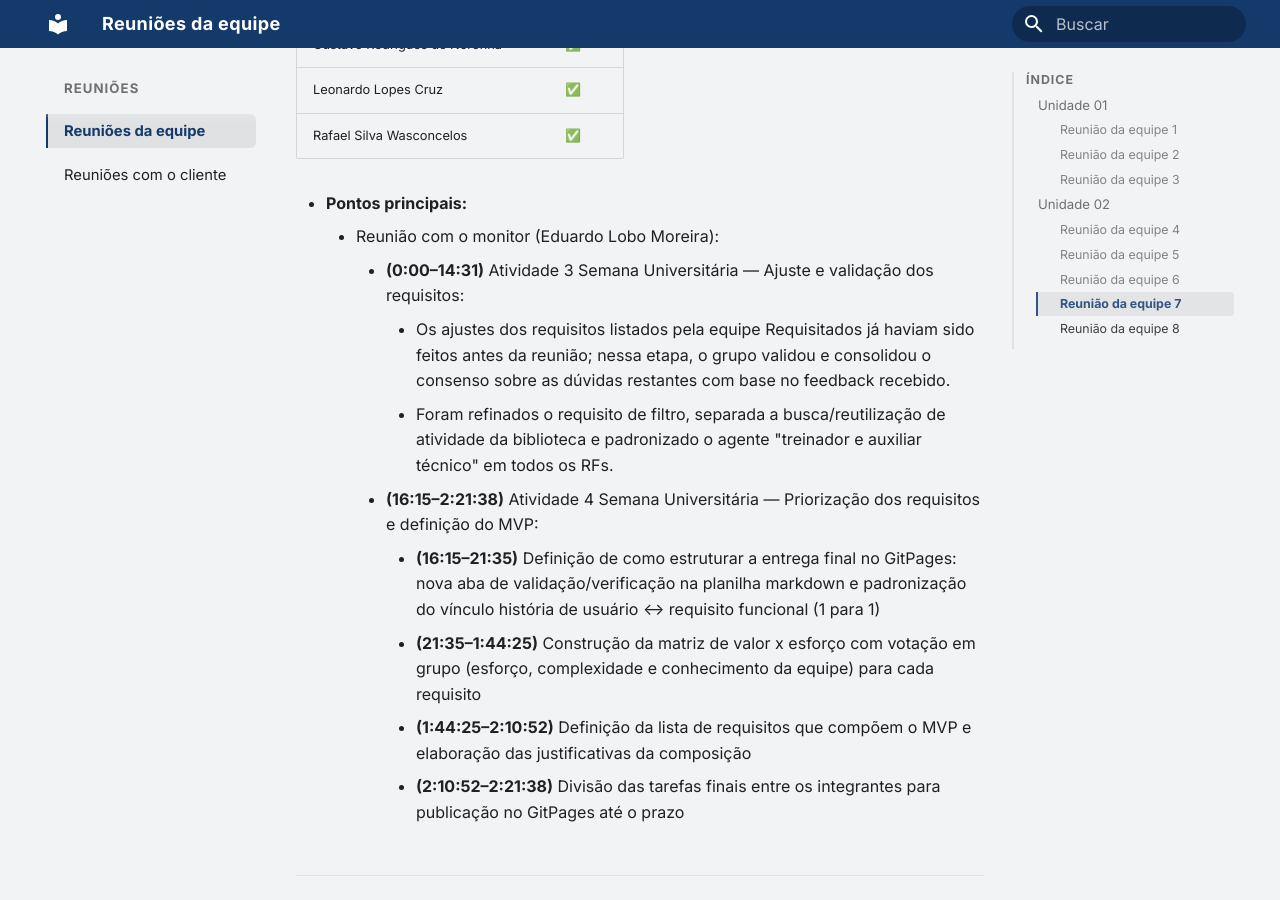
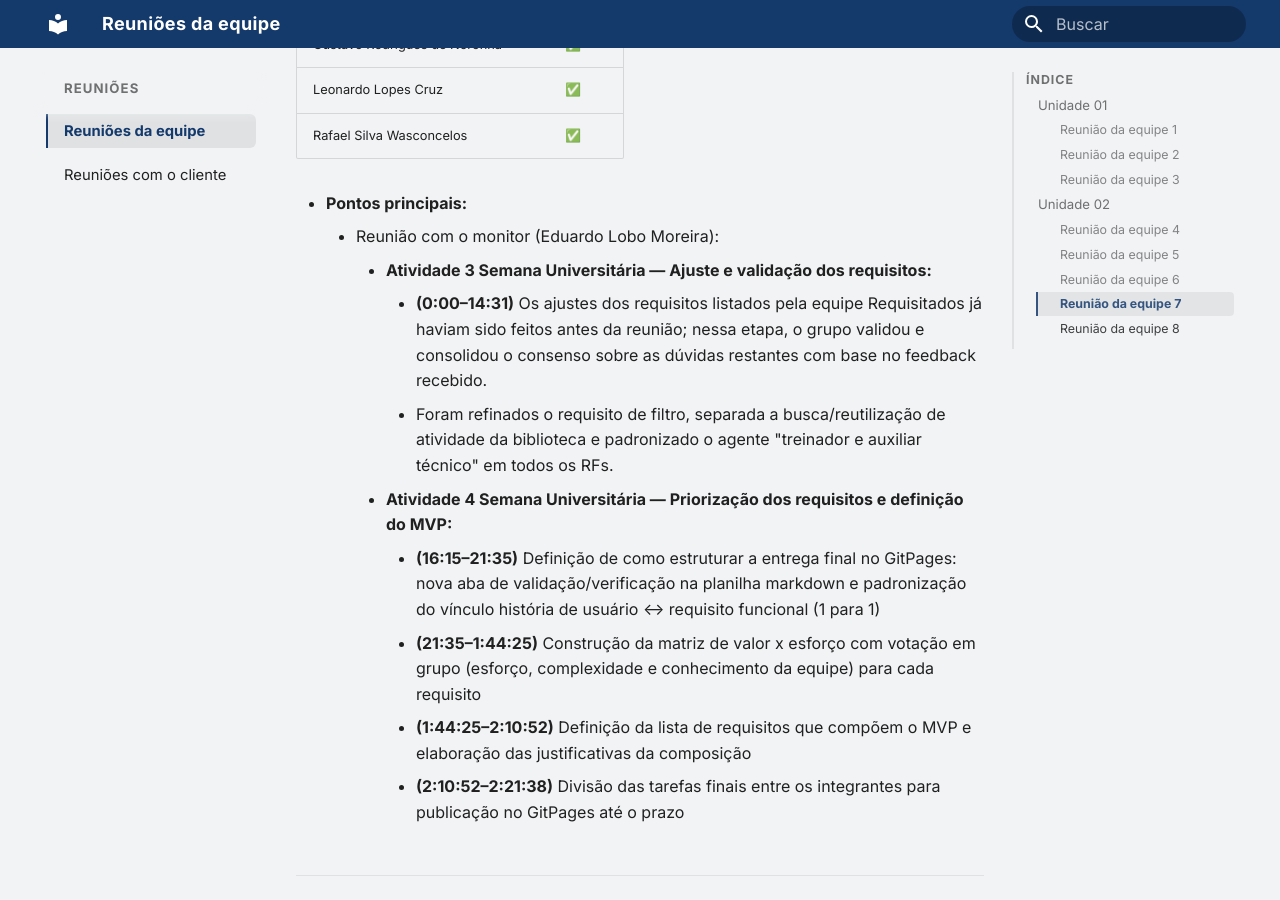
Before and after one commit to mdsreq-fga-unb/REQ-2026.2-T01-FutBoard, an MkDocs documentation site: the page built from docs/atas-reunioes/reunioes-da-equipe.md, in a window 1280 px wide and 900 px high, scrolled down 7858 px. Built offline with MkDocs 1.6.1 and Material for MkDocs 9.7.7, drawn with Linux system fonts in a browser that asks for light colours; some of the changed text lies outside the part shown.

Commit message:
docs: destaca atividades da Semana Universitária nas atas

```diff
--- a/docs/atas-reunioes/reunioes-da-equipe.md
+++ b/docs/atas-reunioes/reunioes-da-equipe.md
@@ -148,8 +148,8 @@ acesse diretamente pelo link: [https://www.youtube.com/watch?v=ZDTSmL4VHm0](http
 
 - **Pontos principais:**
     - Reunião:
-        - **(0:00–4:21)** Atividade 2 Semana Universitária — Verificação em pares:
-            - Definição da rotina de ajuste dos requisitos apontados pelo grupo Requisitados durante a atividade da Semana Universitária, por meio de uma planilha de registro e justificativa.
+        - **Atividade 2 Semana Universitária — Verificação em pares:**
+            - **(0:00–4:21)** Definição da rotina de ajuste dos requisitos apontados pelo grupo Requisitados durante a atividade da Semana Universitária, por meio de uma planilha de registro e justificativa.
             - Organização do processo de revisão e correção dos requisitos com foco na validação em dupla.
         - **(4:34–8:45)** Combinado de manter Miro, GitPages e planilha sincronizados, definição do processo de verificação por todos os integrantes e do prazo até domingo à noite 27/08
 
@@ -174,10 +174,10 @@ acesse diretamente pelo link: [https://youtu.be/53fCq08OHPc](https://youtu.be/53
 
 - **Pontos principais:**
     - Reunião com o monitor (Eduardo Lobo Moreira):
-        - **(0:00–14:31)** Atividade 3 Semana Universitária — Ajuste e validação dos requisitos:
-            - Os ajustes dos requisitos listados pela equipe Requisitados já haviam sido feitos antes da reunião; nessa etapa, o grupo validou e consolidou o consenso sobre as dúvidas restantes com base no feedback recebido.
+        - **Atividade 3 Semana Universitária — Ajuste e validação dos requisitos:**
+            - **(0:00–14:31)** Os ajustes dos requisitos listados pela equipe Requisitados já haviam sido feitos antes da reunião; nessa etapa, o grupo validou e consolidou o consenso sobre as dúvidas restantes com base no feedback recebido.
             - Foram refinados o requisito de filtro, separada a busca/reutilização de atividade da biblioteca e padronizado o agente "treinador e auxiliar técnico" em todos os RFs.
-        - **(16:15–2:21:38)** Atividade 4 Semana Universitária — Priorização dos requisitos e definição do MVP:
+        - **Atividade 4 Semana Universitária — Priorização dos requisitos e definição do MVP:**
             - **(16:15–21:35)** Definição de como estruturar a entrega final no GitPages: nova aba de validação/verificação na planilha markdown e padronização do vínculo história de usuário ↔ requisito funcional (1 para 1)
             - **(21:35–1:44:25)** Construção da matriz de valor x esforço com votação em grupo (esforço, complexidade e conhecimento da equipe) para cada requisito
             - **(1:44:25–2:10:52)** Definição da lista de requisitos que compõem o MVP e elaboração das justificativas da composição
```
Also changed, not shown: docs/atas-reunioes/reunioes-cliente.md (+2 -2 lines).
